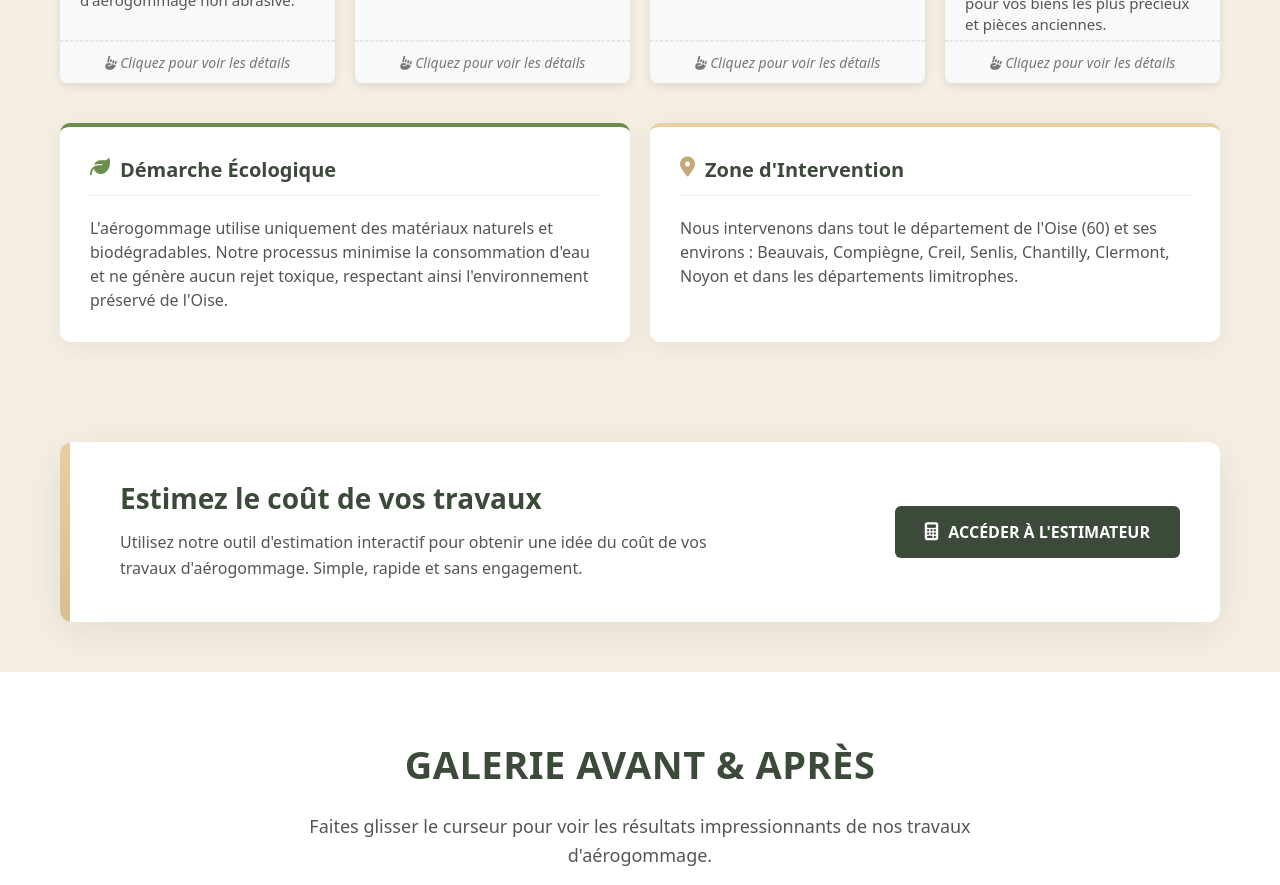
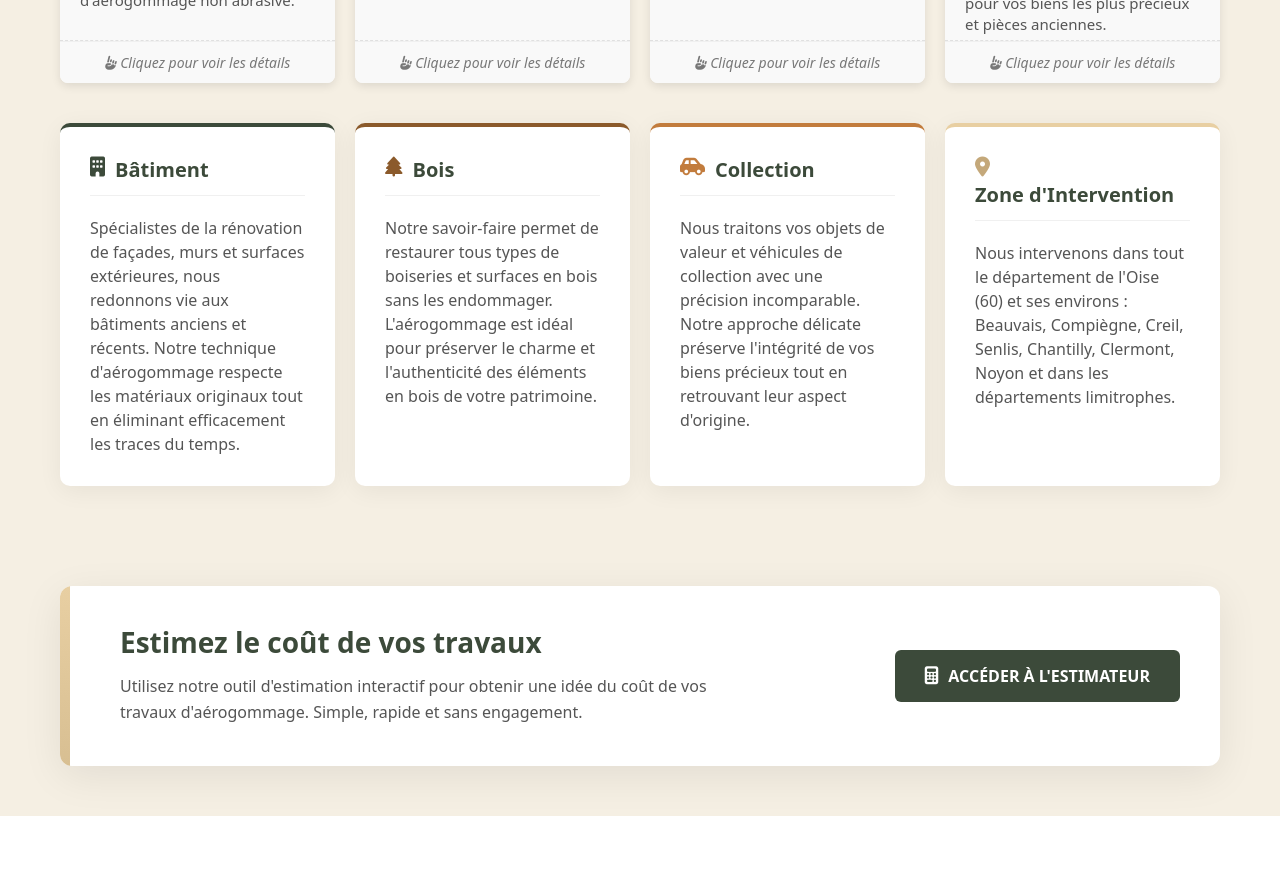
Before and after one commit to yoyoboul/aerogommage_site, a React (Vite) app: page / in a window 1280 px wide. Shown: the part 1000-1885 px from the top of the page. Built offline with nearby package versions, Linux system fonts and the light colour scheme.

Commit message:
Harmonisation des cartes d'information avec ajout des cartes Bâtiment, Bois et Collection

```diff
--- a/src/App.css
+++ b/src/App.css
@@ -451,7 +451,7 @@ body {
 /* Services Info Cards */
 .services-info {
   display: grid;
-  grid-template-columns: repeat(auto-fit, minmax(300px, 1fr));
+  grid-template-columns: repeat(auto-fit, minmax(250px, 1fr));
   gap: 20px;
   margin-top: 40px;
 }
@@ -464,6 +464,8 @@ body {
   border-top: 4px solid;
   display: flex;
   flex-direction: column;
+  height: 100%;
+  min-height: 180px;
 }
 
 .info-card h3 {
@@ -495,6 +497,30 @@ body {
   color: #c4a87a;
 }
 
+.info-card.building {
+  border-color: #3c4a3a;
+}
+
+.info-card.building h3 i {
+  color: #3c4a3a;
+}
+
+.info-card.wood {
+  border-color: #8B5A2B;
+}
+
+.info-card.wood h3 i {
+  color: #8B5A2B;
+}
+
+.info-card.collection {
+  border-color: #c27c3d;
+}
+
+.info-card.collection h3 i {
+  color: #c27c3d;
+}
+
 .info-card p {
   font-size: 16px;
   line-height: 1.5;
@@ -511,12 +537,25 @@ body {
   border-color: #e8cfa2;
 }
 
+@media (min-width: 769px) and (max-width: 1199px) {
+  .services-info {
+    grid-template-columns: repeat(2, 1fr);
+    max-width: 800px;
+    margin-left: auto;
+    margin-right: auto;
+  }
+}
+
 @media (max-width: 768px) {
   .services-info {
     grid-template-columns: 1fr;
     max-width: 500px;
     margin-left: auto;
     margin-right: auto;
+  }
+
+  .info-card {
+    min-height: auto;
   }
 }
 
--- a/src/App.jsx
+++ b/src/App.jsx
@@ -266,9 +266,17 @@ function App() {
           </div>
 
           <div className="services-info">
-            <div className="info-card eco">
-              <h3><i className="fas fa-leaf"></i> Démarche Écologique</h3>
-              <p>L'aérogommage utilise uniquement des matériaux naturels et biodégradables. Notre processus minimise la consommation d'eau et ne génère aucun rejet toxique, respectant ainsi l'environnement préservé de l'Oise.</p>
+            <div className="info-card building">
+              <h3><i className="fas fa-building"></i> Bâtiment</h3>
+              <p>Spécialistes de la rénovation de façades, murs et surfaces extérieures, nous redonnons vie aux bâtiments anciens et récents. Notre technique d'aérogommage respecte les matériaux originaux tout en éliminant efficacement les traces du temps.</p>
+            </div>
+            <div className="info-card wood">
+              <h3><i className="fas fa-tree"></i> Bois</h3>
+              <p>Notre savoir-faire permet de restaurer tous types de boiseries et surfaces en bois sans les endommager. L'aérogommage est idéal pour préserver le charme et l'authenticité des éléments en bois de votre patrimoine.</p>
+            </div>
+            <div className="info-card collection">
+              <h3><i className="fas fa-car-side"></i> Collection</h3>
+              <p>Nous traitons vos objets de valeur et véhicules de collection avec une précision incomparable. Notre approche délicate préserve l'intégrité de vos biens précieux tout en retrouvant leur aspect d'origine.</p>
             </div>
             <div className="info-card area">
               <h3><i className="fas fa-map-marker-alt"></i> Zone d'Intervention</h3>
```
